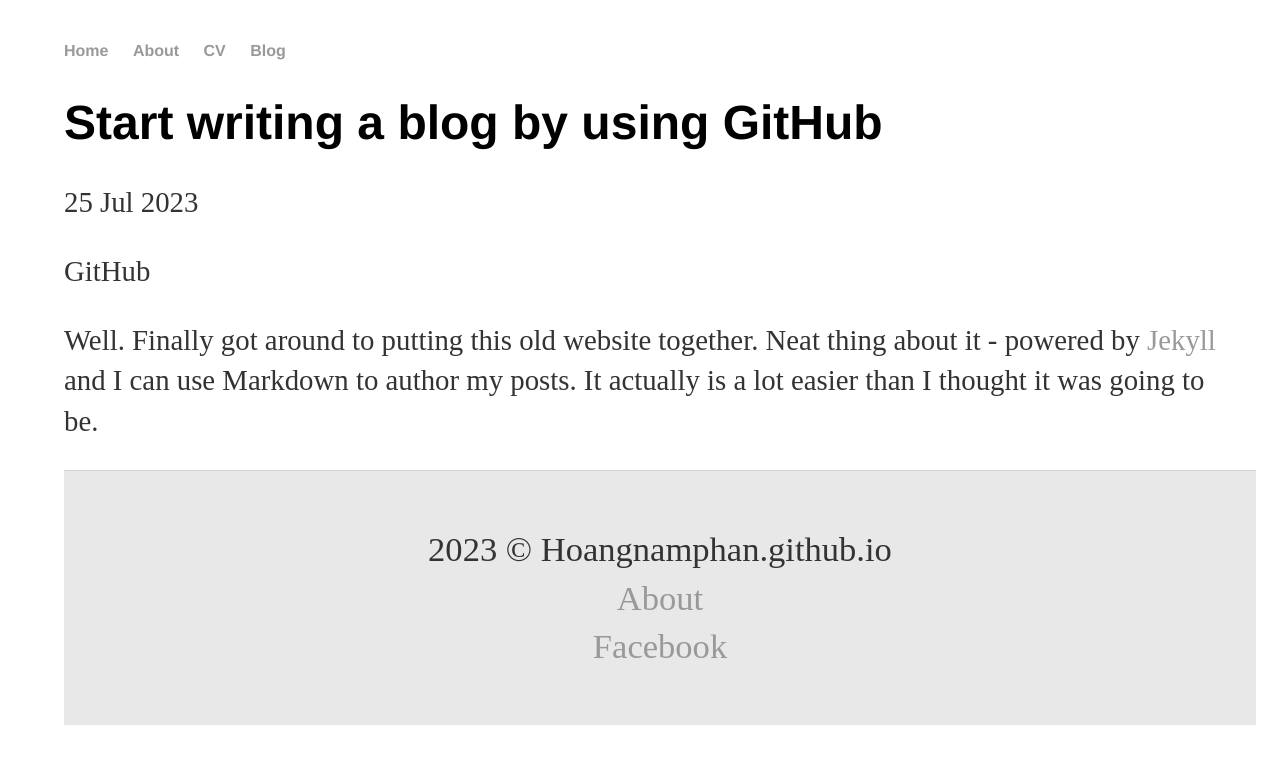
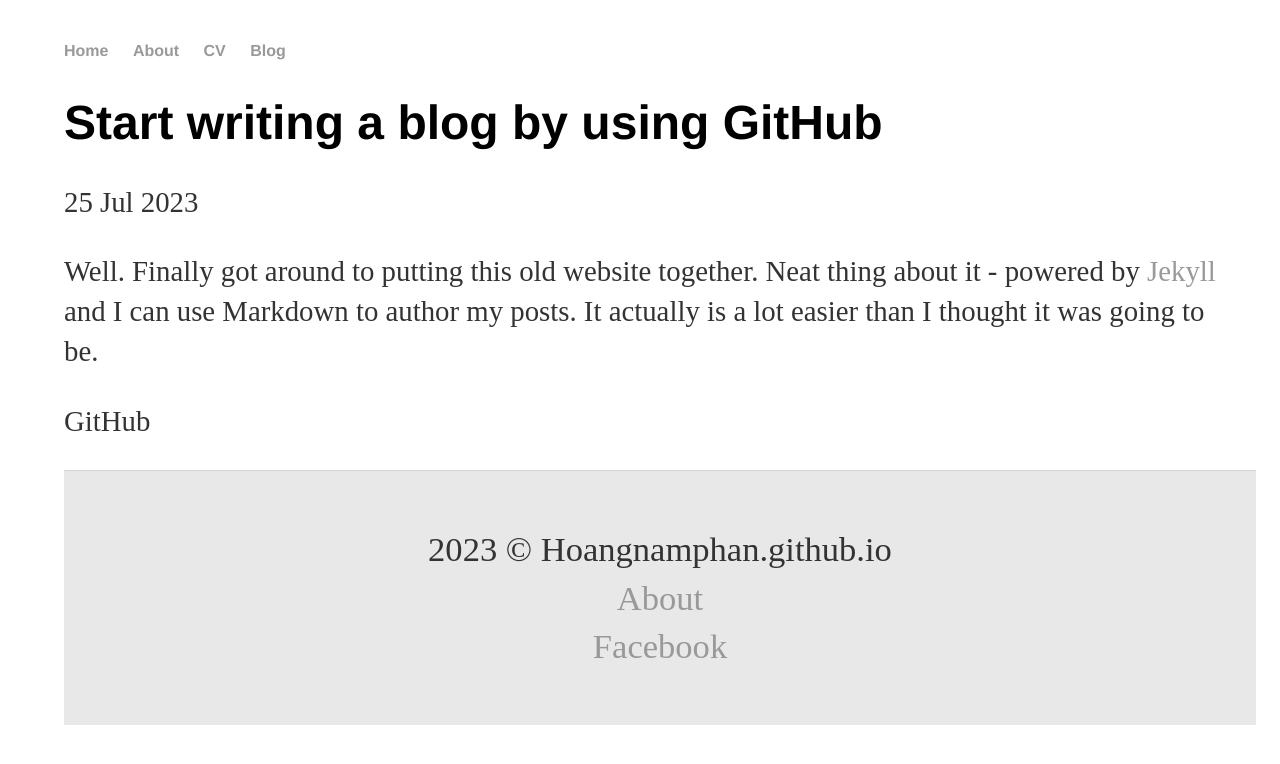
Before and after one commit to hoAngnaMPHan/hoangnamphan.github.io, a Jekyll site: the page built from _posts/2023-07-25-Hello world.md, in a window 1280 px wide. Shown: the top 764 px of the page. Built offline with Jekyll 4.4.1, drawn with Linux system fonts in a browser that asks for light colours.

Commit message:
Update post.html

```diff
--- a/_layouts/post.html
+++ b/_layouts/post.html
@@ -3,8 +3,10 @@ layout: default
 ---
 <h1>{{ page.title }}</h1>
 <p class="meta">{{ page.date | date_to_string }}</p>
-<p class="meta">{{ page.tags| tags_to_list }}</p>
+
 
 <div class="post">
   {{ content }}
 </div>
+
+<p class="meta">{{ page.tags| tags_to_list }}</p>
```
